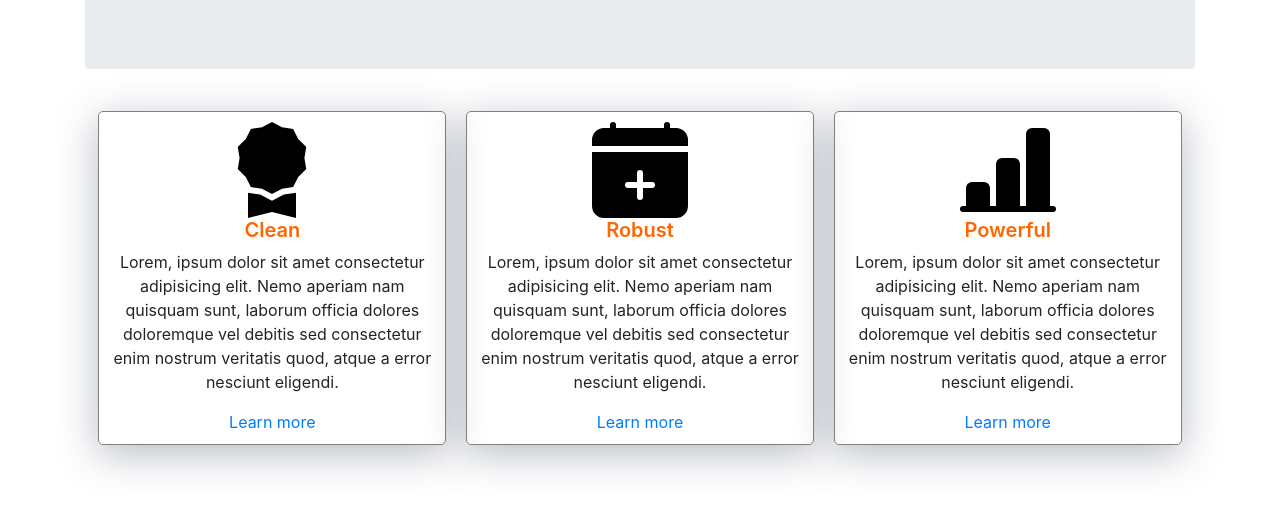
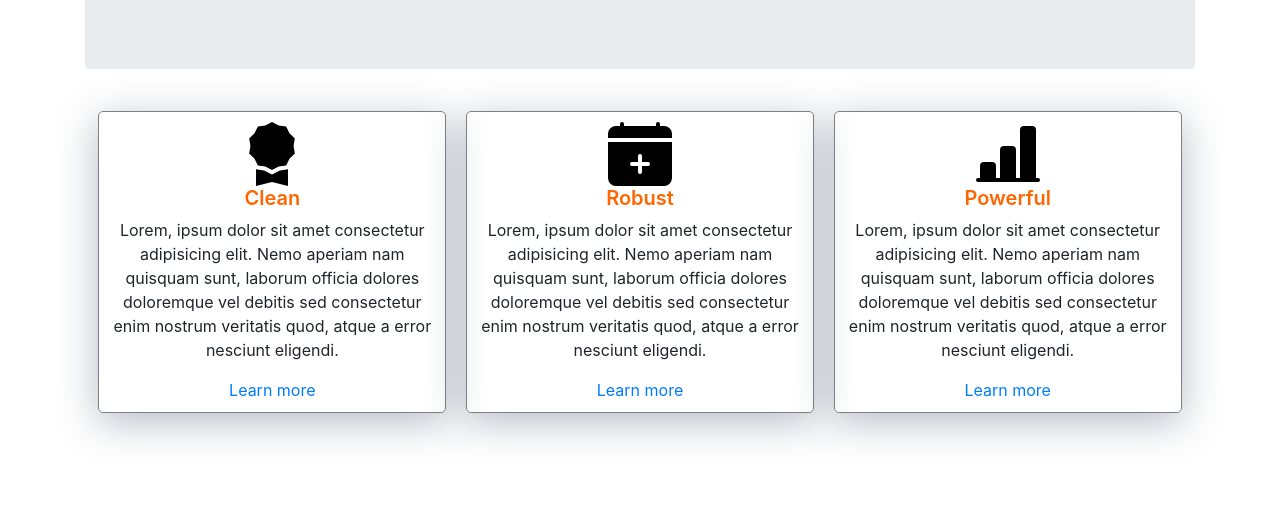
Before and after one commit to Varsha-jaydev/Varsha-jaydev.github.io, a plain HTML site: page featuress/features.html in a window 1280 px wide. Shown: the part 181-692 px from the top of the page. Drawn offline with nearby package versions, Linux system fonts and the light colour scheme.

Commit message:
Update features.html

```diff
--- a/featuress/features.html
+++ b/featuress/features.html
@@ -19,7 +19,7 @@
 	    </div>
      <div class="row d-flex align-items-center justify-content-center">
            <div class="features-card">
-           <svg width="6em" height="6em" viewBox="0 0 16 16" class="bi bi-award-fill" fill="black" xmlns="http://www.w3.org/2000/svg">
+           <svg width="4em" height="4em" viewBox="0 0 16 16" class="bi bi-award-fill" fill="black" xmlns="http://www.w3.org/2000/svg">
   						<path d="M8 0l1.669.864 1.858.282.842 1.68 1.337 1.32L13.4 6l.306 1.854-1.337 1.32-.842 1.68-1.858.282L8 12l-1.669-.864-1.858-.282-.842-1.68-1.337-1.32L2.6 6l-.306-1.854 1.337-1.32.842-1.68L6.331.864 8 0z"/>
   						<path d="M4 11.794V16l4-1 4 1v-4.206l-2.018.306L8 13.126 6.018 12.1 4 11.794z"/>
 					</svg>
@@ -29,7 +29,7 @@
 
             </div>
             <div class="features-card">
-<svg width="6em" height="6em" viewBox="0 0 16 16" class="bi bi-calendar-plus-fill" fill="black" xmlns="http://www.w3.org/2000/svg">
+<svg width="4em" height="4em" viewBox="0 0 16 16" class="bi bi-calendar-plus-fill" fill="black" xmlns="http://www.w3.org/2000/svg">
   						<path fill-rule="evenodd" d="M4 .5a.5.5 0 0 0-1 0V1H2a2 2 0 0 0-2 2v1h16V3a2 2 0 0 0-2-2h-1V.5a.5.5 0 0 0-1 0V1H4V.5zM0 5h16v9a2 2 0 0 1-2 2H2a2 2 0 0 1-2-2V5zm8.5 3.5a.5.5 0 0 0-1 0V10H6a.5.5 0 0 0 0 1h1.5v1.5a.5.5 0 0 0 1 0V11H10a.5.5 0 0 0 0-1H8.5V8.5z"/>
 					</svg>
             <h5 class="feature-card-title">Robust</h5>
@@ -38,7 +38,7 @@
 
              </div>
              <div class="features-card">
-            <svg width="6em" height="6em" viewBox="0 0 16 16" class="bi bi-bar-chart-line-fill" fill="black" xmlns="http://www.w3.org/2000/svg">
+            <svg width="4em" height="4em" viewBox="0 0 16 16" class="bi bi-bar-chart-line-fill" fill="black" xmlns="http://www.w3.org/2000/svg">
   						<rect width="4" height="5" x="1" y="10" rx="1"/>
  					 	<rect width="4" height="9" x="6" y="6" rx="1"/>
   						<rect width="4" height="14" x="11" y="1" rx="1"/>
```
